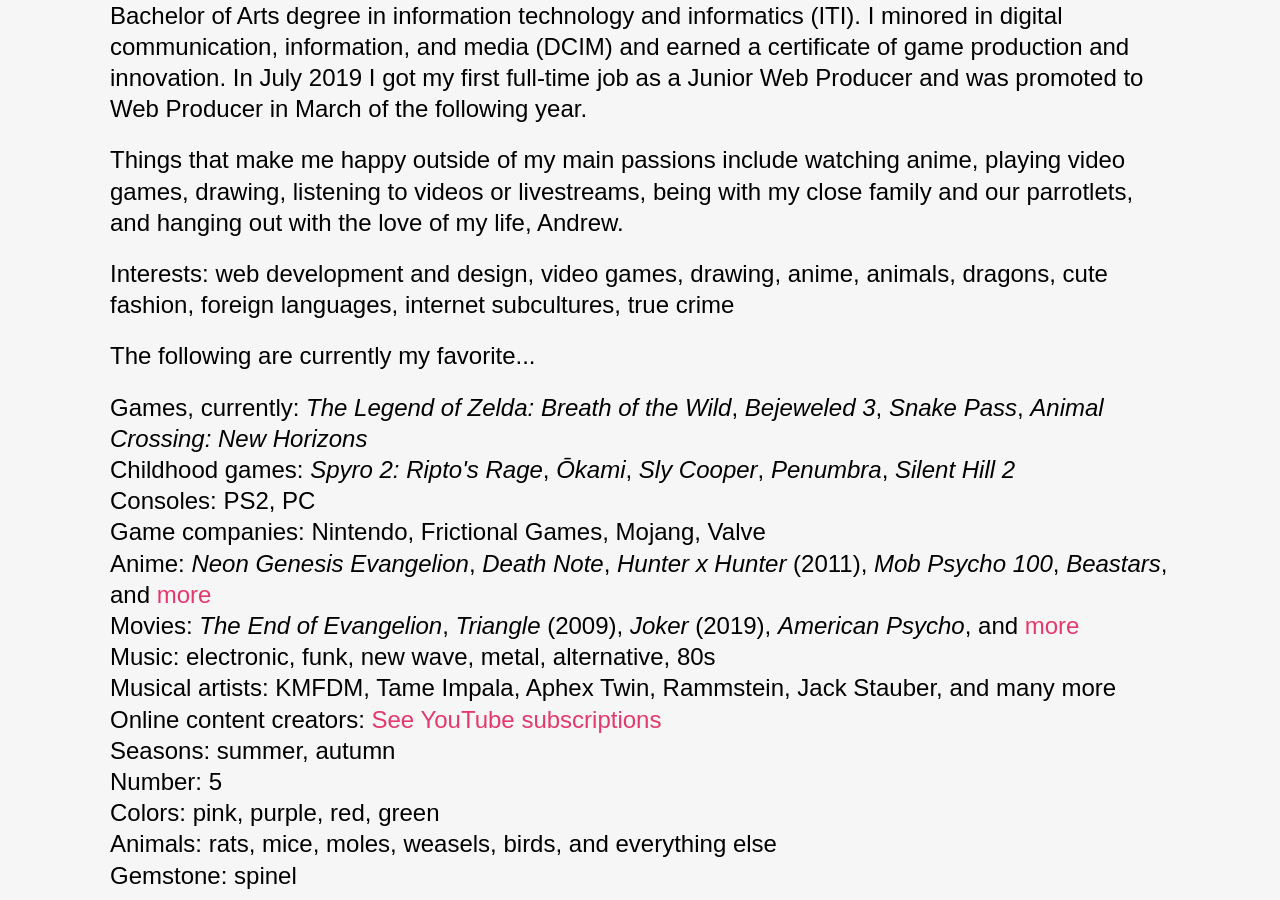
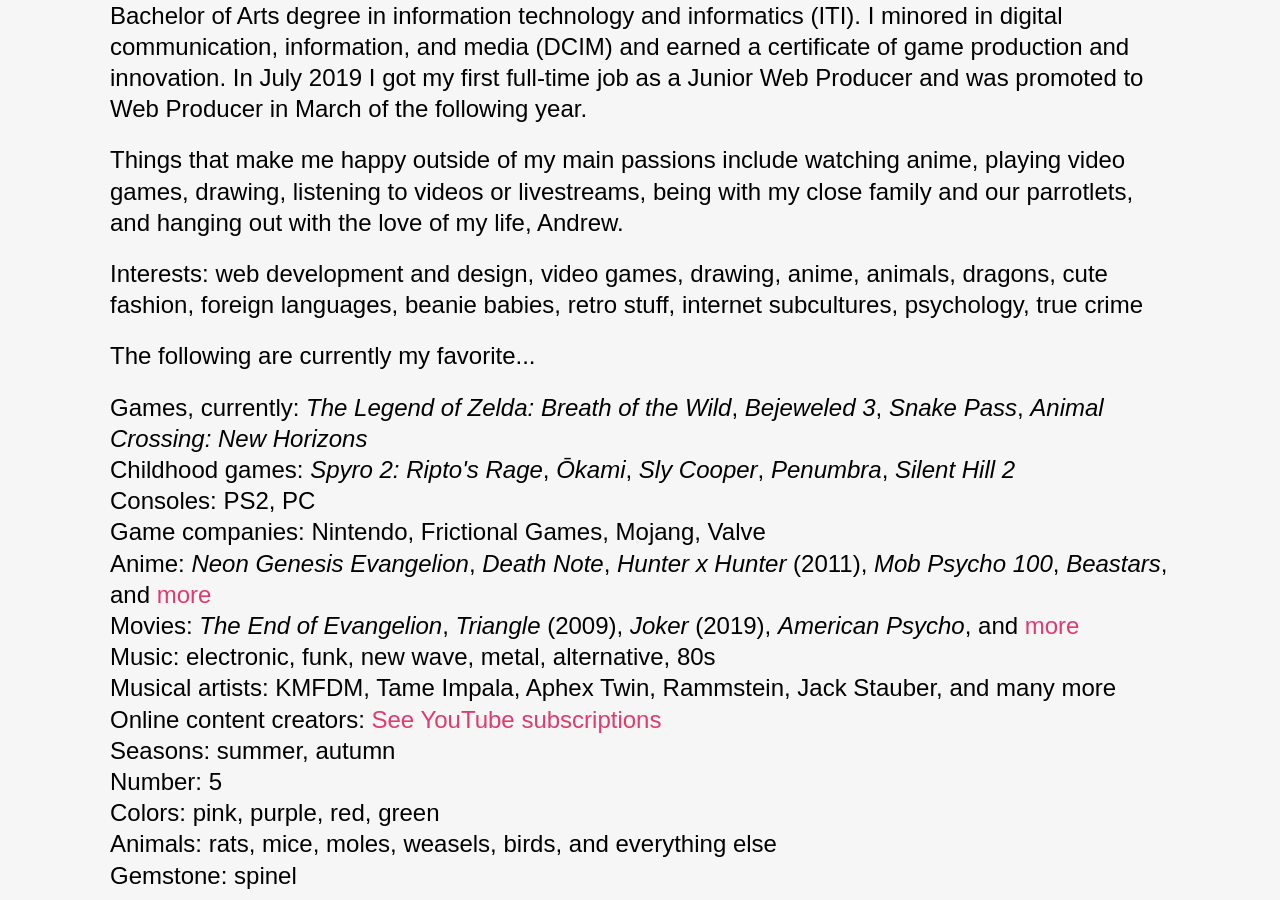
Before and after one commit to liz-lorena/2020, a Jekyll site: the page built from about/index.html, in a window 1280 px wide and 900 px high, scrolled down 663 px. Built offline with Jekyll 4.4.1, drawn with Linux system fonts in a browser that asks for light colours.

Commit message:
Update index.html

```diff
--- a/about/index.html
+++ b/about/index.html
@@ -15,7 +15,7 @@
 
     <p>Things that make me happy outside of my main passions include watching anime, playing video games, drawing, listening to videos or livestreams, being with my close family and our parrotlets, and hanging out with the love of my life, Andrew.</p>
 
-<p>Interests: web development and design, video games, drawing, anime, animals, dragons, cute fashion, foreign languages, internet subcultures, true crime</p>
+<p>Interests: web development and design, video games, drawing, anime, animals, dragons, cute fashion, foreign languages, beanie babies, retro stuff, internet subcultures, psychology, true crime</p>
 
     <p>The following are currently my favorite...</p>
 
```
